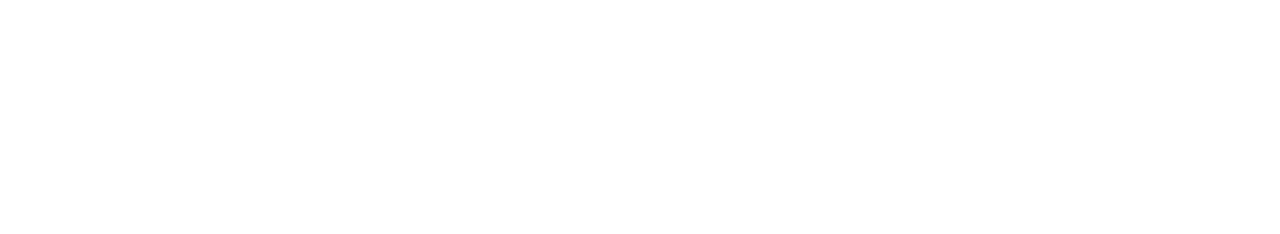
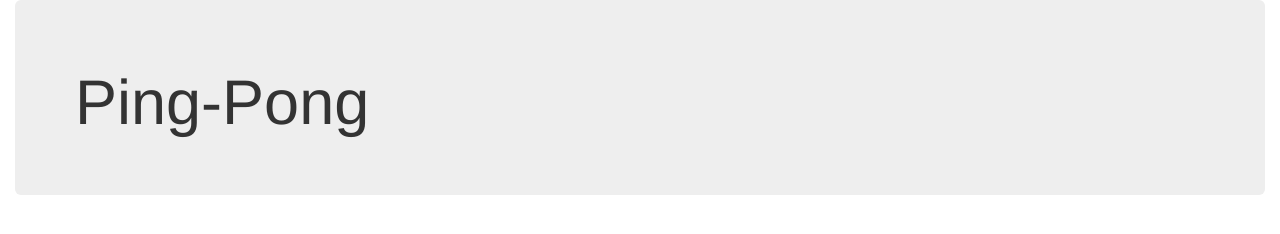
Before and after one commit to awuorlost/Ping-Awuor, a plain HTML site: page index.html in a window 1280 px wide. Drawn offline with Linux system fonts and the light colour scheme.

Commit message:
add jumbotron

```diff
--- a/index.html
+++ b/index.html
@@ -10,6 +10,10 @@
 </head>
 
 <body>
+  <div class="container-fluid">
+    <div>
+      <header class="jumbotron">
+        <h1>Ping-Pong</h1>
 
 </body>
 
```
